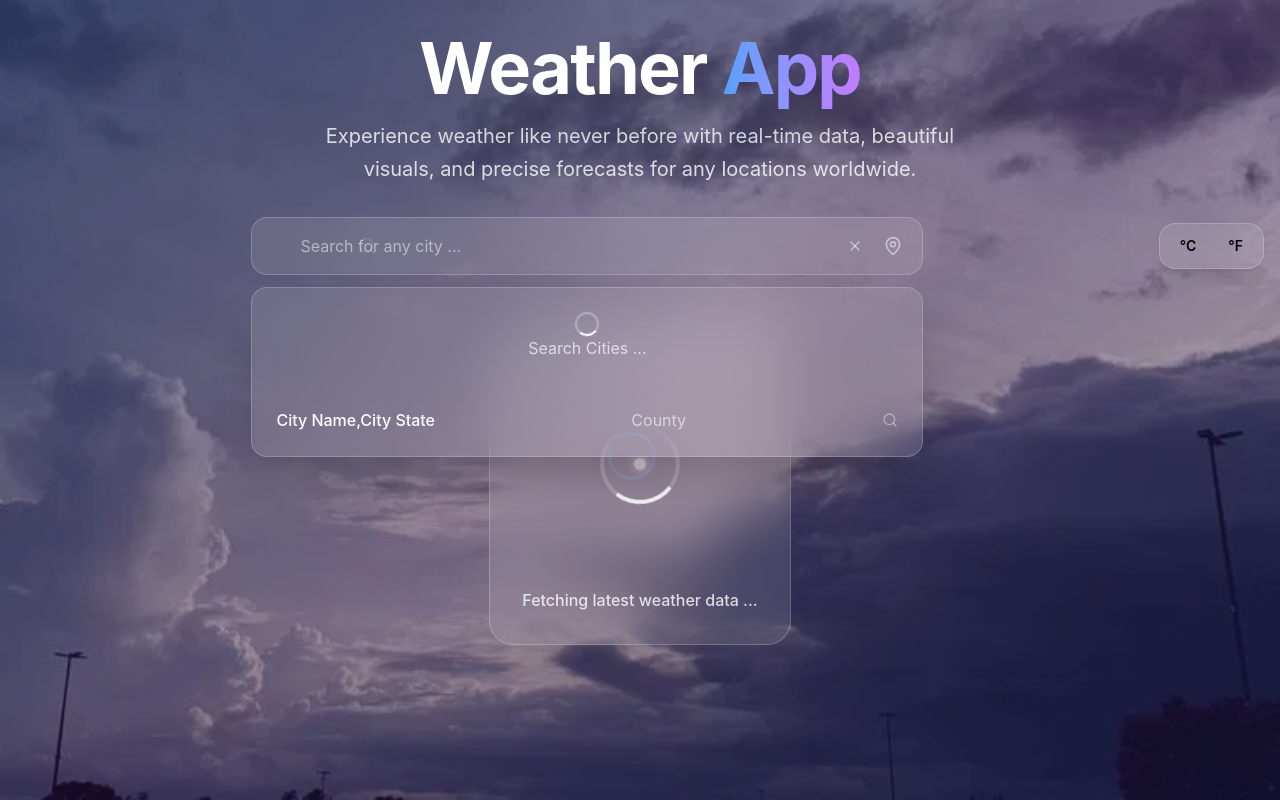
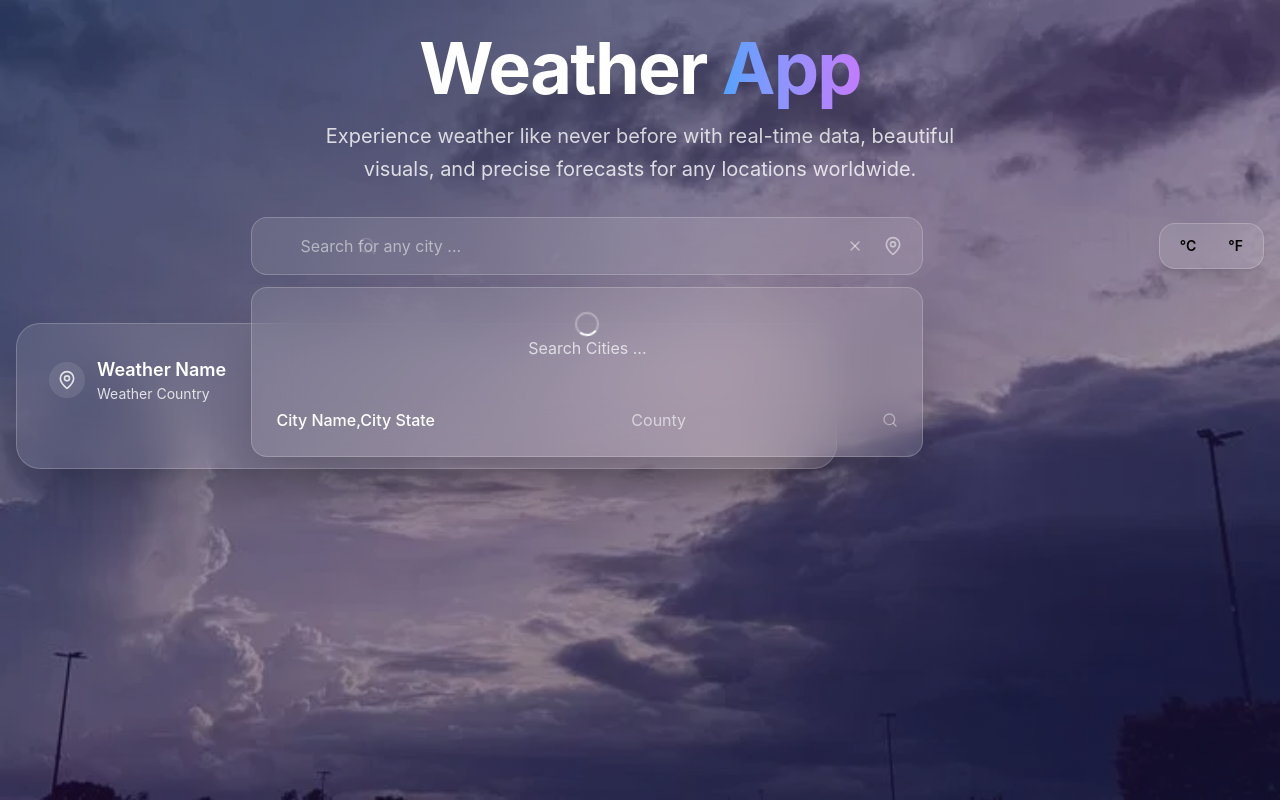
Before and after one commit to Cheruiyotki/weatherApp, a React (Vite) app: page / in a window 1280 px wide. Built offline with nearby package versions, Linux system fonts and the light colour scheme.

Commit message:
weathercard

```diff
--- a/src/App.jsx
+++ b/src/App.jsx
@@ -5,12 +5,14 @@ import bgImage from "./assets/background.webp"
 import SearchBar from "./components/SearchBar";
 import TemperatureToggle from "./components/TemperatureToggle";
 import LoadingSpinner from "./components/LoadingSpinner";
+import ErrorMessage from "./components/ErrorMessage";
+import WeatherCard from "./components/WeatherCard";
 
 function App() {
   return (
     <div className="relative   min-h-screen overflow-hidden">
       {/* Background Image with Overlay */}
-     <div className="absolute inset-0 bg-cover bg-center bg-no-repeat " style={{backgroundImage: `url(${bgImage})`}}>
+      <div className="absolute inset-0 bg-cover bg-center bg-no-repeat " style={{ backgroundImage: `url(${bgImage})` }}>
         <div className="absolute inset-0 bg-gradient-to-br from-blue-900/40 via-purple-900/30 to-indigo-900/40"></div>
         <div className="absolute inset-0 bg-black/20"></div>
       </div>
@@ -34,13 +36,28 @@ function App() {
 
           {/* Main Content Section */}
           <div className="space-y-8">
+
             {/* Conditional Renderng */}
-        <div className="flex justify-center">
+            {/* <div className="flex justify-center">
           <div className="bg-white/10 backdrop-blur-xl rounded-3xl p-8 border border-white/20 ">
            <LoadingSpinner/>
            <p className="text-white/80 text-center mt-4 font-medium">Fetching latest weather data ...</p>
           </div>
+        </div>  */}
+
+            {/* conditional rendering of weather data will be here */}
+            {/* <div className="max-w-2xl mx-auto">
+            <ErrorMessage/>
+        </div> */}
+
+        {/* conditional rendering   */}
+        <div className="grid grid-cols-1 xl:grid-cols-3 gap-8">
+          <div className="xl:col-span-2">
+           <WeatherCard/>
           </div>
+        </div>
+
+
           </div>
         </div>
       </div>
--- /dev/null
+++ b/src/components/ErrorMessage.jsx
@@ -0,0 +1,24 @@
+import { AlertCircle, RefreshCw } from "lucide-react";
+import React from "react";
+
+function ErrorMessage() {
+    return (
+        <div className="bg-red-500 backdrop-blur-xl border border-red-400/20 rounded-3xl p-8 shadow-2xl">
+            <div className="flex items-center space-x-4 mb-4">
+                <div className="p-3 bg-red-500/20 rounded-full">
+                    <AlertCircle className="w-6 h-6 text-red-300" />
+                </div>
+                <h3 className="text-xl font-semibold text-white">Something Went Wrong!</h3>
+            </div>
+            <p className="text-white/80 mb-6 leading-relaxed">Message</p>
+
+            {/* conditional rendering of error message will be here */}
+            <button className="flex items-center space-x-3 bg-white/10 hover:bg-white/20 border border-white/20 rounded-2xl px-6 py-3 text-white transition-all duration-300 hover:scale-105 hover:shadow-lg">
+                <RefreshCw className="w-5 h-5"/>
+                <span className="font-medium">Try Again</span>
+            </button>
+        </div>
+    )
+}
+
+export default ErrorMessage;
--- /dev/null
+++ b/src/components/WeatherCard.jsx
@@ -0,0 +1,31 @@
+import { MapPin } from "lucide-react";
+import React from "react";
+
+function WeatherCard() {
+    return (
+        <div className="bg-white/10 backdrop-blur-xl border border-white/20 rounded-3xl p-8 shadow-2xl hover:bg-white/15 transition-all duration-500">
+            {/* header */}
+            <div className="flex items-center justify-between mb-8">
+                <div className="flex items-center space-x-3">
+                    <div className="p-2 bg-white/10 rounded-full">
+                    <MapPin className="w-5 h-5 text-white/80"/>
+                    </div>
+                    <div>
+                        <h2 className="text-white font-semibold text-lg">Weather Name</h2>
+                        <p className="text-white/80 text-sm">Weather Country</p>
+                    </div>
+                </div>
+                <div className="text-right">
+                   <div className="text-white/70 text-sm">
+                    {/* Display Dynamic Date */}
+                   </div>
+                   <div className="text-white/50 text-xs">
+                    {/* Display Dynamic Time */}
+                   </div>
+                </div>
+            </div>
+        </div>
+    )
+}
+
+export default WeatherCard;
```
Lines whose indentation alone changed are shown as unchanged.
